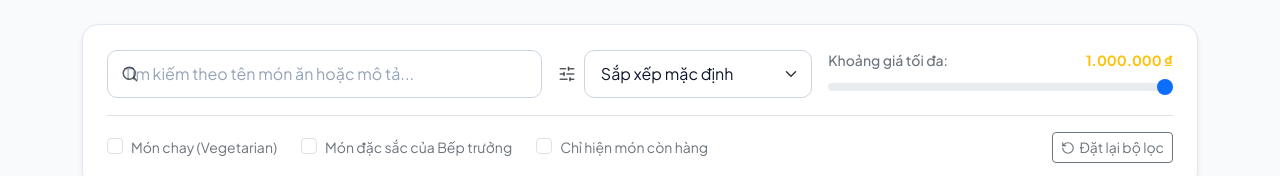
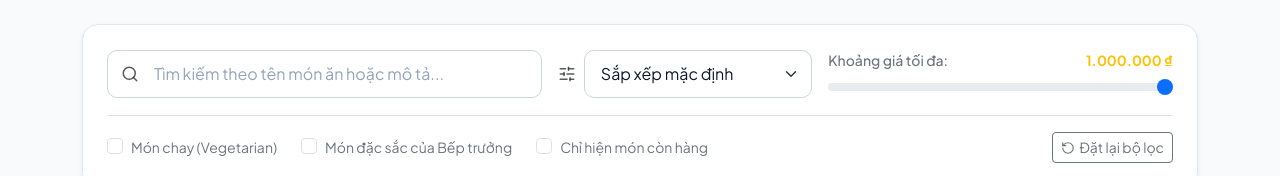
Before and after one commit to NDQUAN1101/FER202_Ass_QuanNDHE194551, a React (Vite) app: page /menu in a window 1280 px wide. Shown: the part 425-601 px from the top of the page. Built offline with nearby package versions, Linux system fonts and the light colour scheme; data requests are answered from the project's data file; a web font is replaced by a local one.

Commit message:
fix: ensure proper left padding on search input so icon does not overlap placeholder

```diff
--- a/src/index.css
+++ b/src/index.css
@@ -250,9 +250,7 @@ a {
 }
 
 /* Khi có icon bên trái trong form-control */
-.form-control-custom.input-with-icon {
-  padding-left: 44px !important;
-}
+.form-control-custom.input-with-icon, .position-relative > .form-control-custom.ps-5 { padding-left: 46px !important; }
 
 .form-control-custom:focus, .form-select-custom:focus {
   background-color: #ffffff !important;
--- a/src/pages/admin/AdminBookings.jsx
+++ b/src/pages/admin/AdminBookings.jsx
@@ -83,7 +83,7 @@ const AdminBookings = () => {
               />
               <input
                 type="text"
-                className="form-control form-control-custom ps-5"
+                className="form-control form-control-custom input-with-icon"
                 placeholder="Tìm theo Mã đơn, Tên khách hoặc SĐT..."
                 value={searchTerm}
                 onChange={(e) => setSearchTerm(e.target.value)}
--- a/src/pages/admin/AdminFoods.jsx
+++ b/src/pages/admin/AdminFoods.jsx
@@ -96,7 +96,7 @@ const AdminFoods = () => {
               />
               <input
                 type="text"
-                className="form-control form-control-custom ps-5"
+                className="form-control form-control-custom input-with-icon"
                 placeholder="Tìm kiếm món ăn theo tên..."
                 value={search}
                 onChange={(e) => setSearch(e.target.value)}
--- a/src/pages/public/Menu.jsx
+++ b/src/pages/public/Menu.jsx
@@ -159,7 +159,7 @@ const Menu = () => {
                 />
                 <input
                   type="text"
-                  className="form-control form-control-custom ps-5"
+                  className="form-control form-control-custom input-with-icon"
                   placeholder="Tìm kiếm theo tên món ăn hoặc mô tả..."
                   value={searchQuery}
                   onChange={(e) => setSearchQuery(e.target.value)}
```
